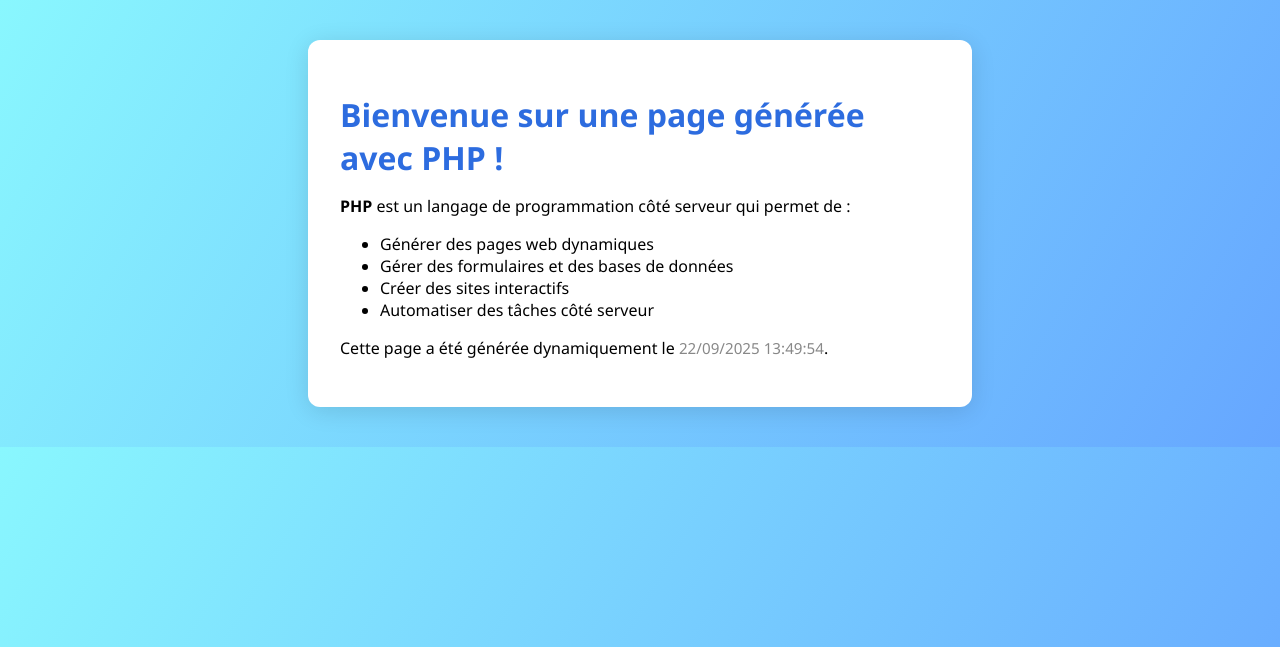
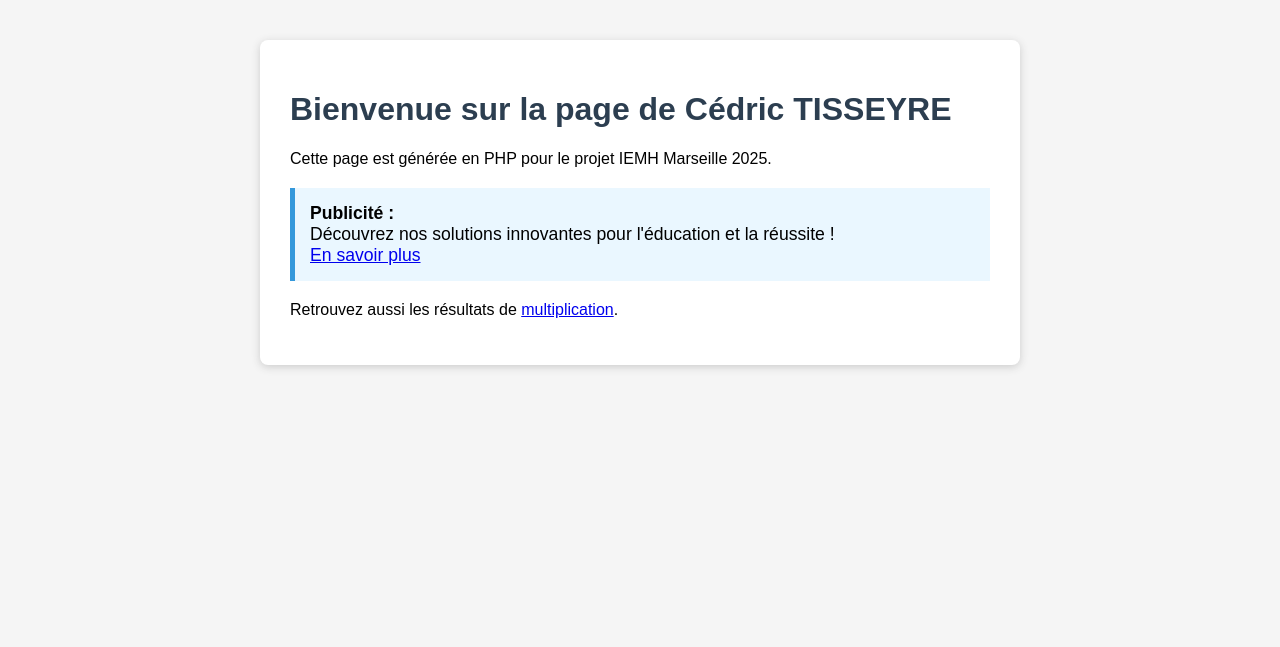
Before and after one commit to cedrictisseyre/iemh-marseille-2025, a PHP site: page /cedric-tisseyre/index.php in a window 1280 px wide. Shown: the top 647 px of the page. Run offline with PHP 8.4, Linux system fonts and the light colour scheme.

Commit message:
Mise à jour de la page d'accueil PHP avec publicité et lien multiplication

```diff
--- a/cedric-tisseyre/index.php
+++ b/cedric-tisseyre/index.php
@@ -1,65 +1,25 @@
-<?php
-// Exemple simple pour montrer l'utilité de PHP : génération dynamique de contenu
-
-// Définir quelques variables dynamiques
-$nom = "PHP";
-$utilite = [
-    "Générer des pages web dynamiques",
-    "Gérer des formulaires et des bases de données",
-    "Créer des sites interactifs",
-    "Automatiser des tâches côté serveur"
-];
-$date = date("d/m/Y H:i:s");
-?>
-
 <!DOCTYPE html>
 <html lang="fr">
 <head>
     <meta charset="UTF-8">
-    <title>Découverte de PHP</title>
+    <title>Page d'accueil - Cédric TISSEYRE</title>
     <style>
-        body {
-            font-family: 'Segoe UI', Arial, sans-serif;
-            background: linear-gradient(120deg, #89f7fe 0%, #66a6ff 100%);
-            margin: 0;
-            padding: 0;
-        }
-        .container {
-            background: #fff;
-            max-width: 600px;
-            margin: 40px auto;
-            border-radius: 12px;
-            box-shadow: 0 4px 24px rgba(0,0,0,0.12);
-            padding: 32px;
-        }
-        h1 {
-            color: #2d6cdf;
-            margin-bottom: 16px;
-        }
-        ul {
-            margin: 16px 0;
-        }
-        .date {
-            color: #888;
-            font-size: 0.95em;
-            margin-top: 24px;
-        }
+        body { font-family: Arial, sans-serif; background: #f5f5f5; margin: 0; padding: 0; }
+        .container { max-width: 700px; margin: 40px auto; background: #fff; padding: 30px; border-radius: 8px; box-shadow: 0 2px 8px #ccc; }
+        h1 { color: #2c3e50; }
+        .pub { background: #eaf7ff; border-left: 5px solid #3498db; padding: 15px; margin: 20px 0; font-size: 1.1em; }
     </style>
 </head>
 <body>
     <div class="container">
-        <h1>Bienvenue sur une page générée avec <?php echo $nom; ?> !</h1>
-        <p>
-            <strong><?php echo $nom; ?></strong> est un langage de programmation côté serveur qui permet de :
-        </p>
-        <ul>
-            <?php foreach ($utilite as $item): ?>
-                <li><?php echo $item; ?></li>
-            <?php endforeach; ?>
-        </ul>
-        <p>
-            Cette page a été générée dynamiquement le <span class="date"><?php echo $date; ?></span>.
-        </p>
+        <h1>Bienvenue sur la page de Cédric TISSEYRE</h1>
+        <p>Cette page est générée en PHP pour le projet IEMH Marseille 2025.</p>
+        <div class="pub">
+            <strong>Publicité :</strong> <br>
+            Découvrez nos solutions innovantes pour l'éducation et la réussite !<br>
+            <a href="https://iemh-marseille.fr" target="_blank">En savoir plus</a>
+        </div>
+        <p>Retrouvez aussi les résultats de <a href="multiplication.php">multiplication</a>.</p>
     </div>
 </body>
 </html>
```
